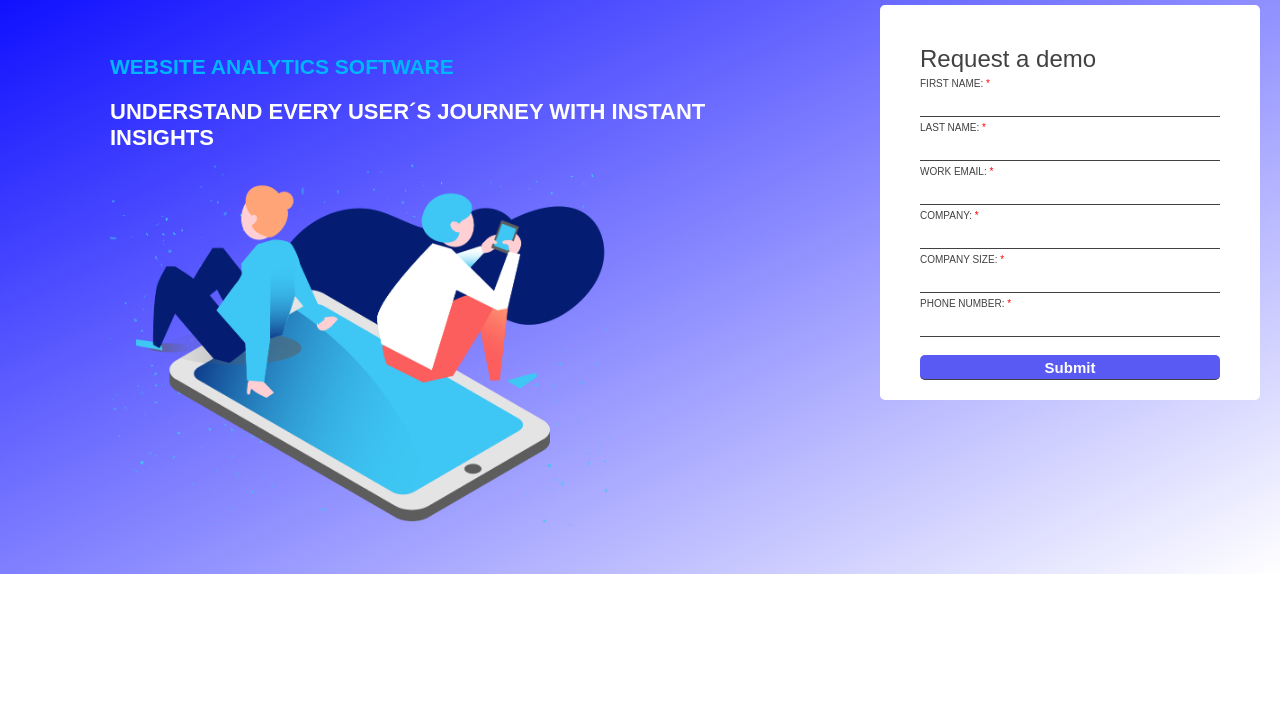
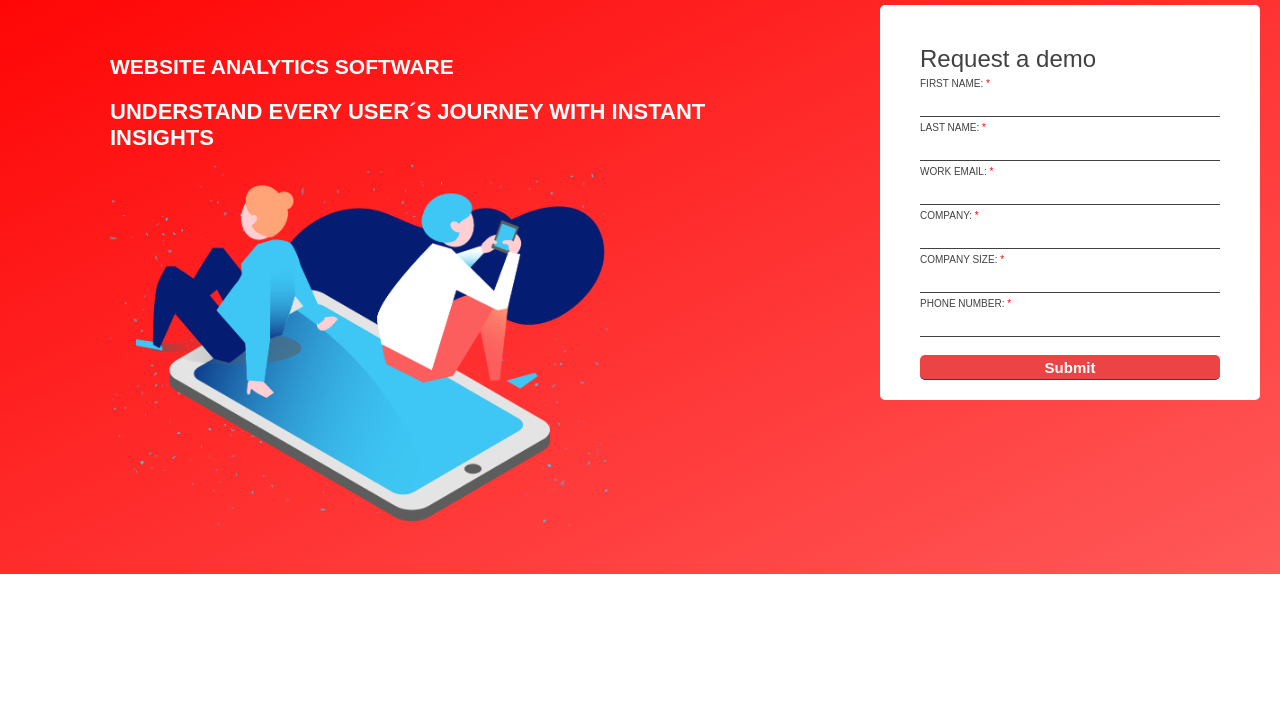
Before and after one commit to CarlosTrujilloBravo/Landing-Page, a plain HTML site: page index.html in a window 1280 px wide. Shown: the part 85-800 px from the top of the page. Drawn offline with Linux system fonts and the light colour scheme.

Commit message:
Cambio de fondo de azul a rojo

```diff
--- a/style.css
+++ b/style.css
@@ -4,7 +4,7 @@
 }
 
 body{
-    background: linear-gradient(to bottom right, blue, white);
+    background: linear-gradient(to bottom right, rgb(255, 0, 0), rgb(255, 89, 89));
     background-repeat: no-repeat;
     color: white;
     font-family: Arial, Helvetica, sans-serif;
@@ -19,7 +19,7 @@ header h1{
 }
 
 article #azul{
-    color: rgb(0, 183, 255);
+    color: rgb(255, 255, 255);
     font-size: 21px;
     margin-bottom: 20px;
 }
@@ -80,7 +80,7 @@ form input{
 }
 
 form input[type="submit"]{
-    background-color: rgb(89, 89, 243);
+    background-color: rgb(236, 68, 68);
     color: white;
     font-size: 15px;
     font-weight: bold;
```
